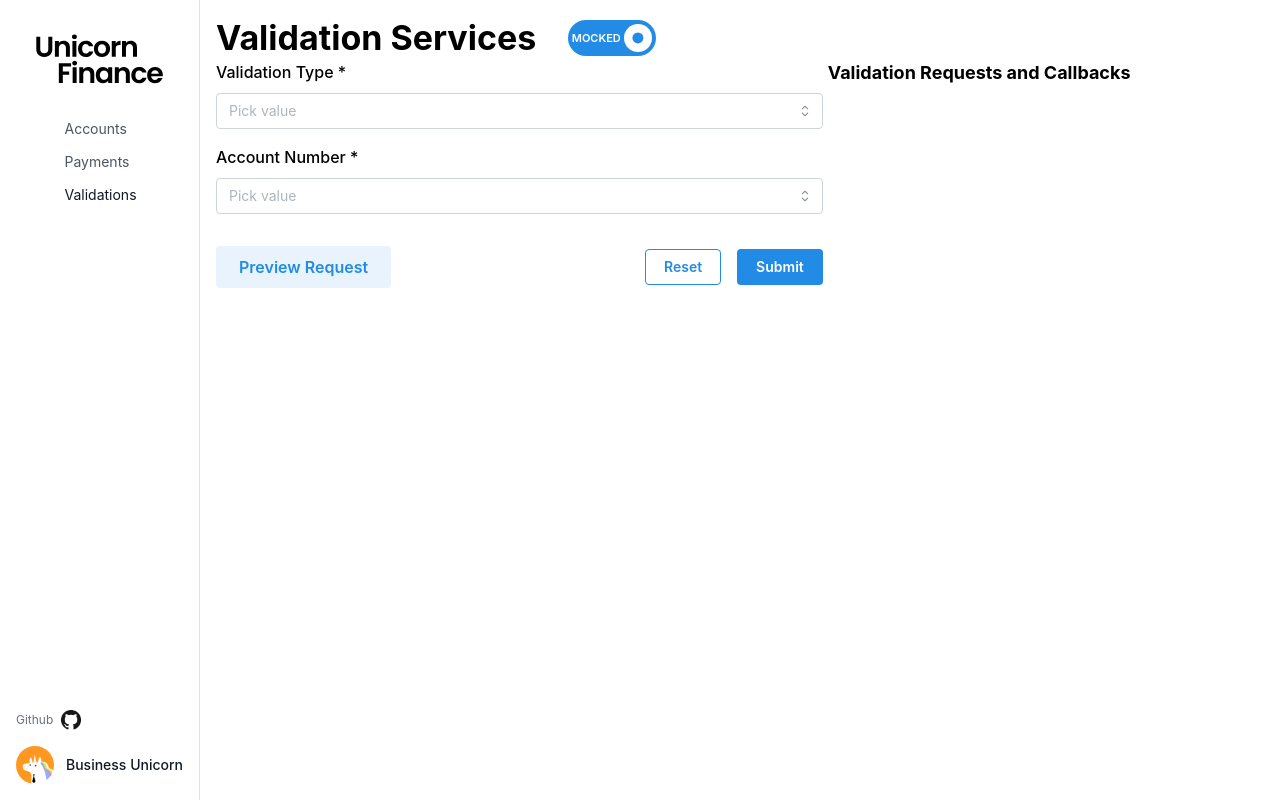
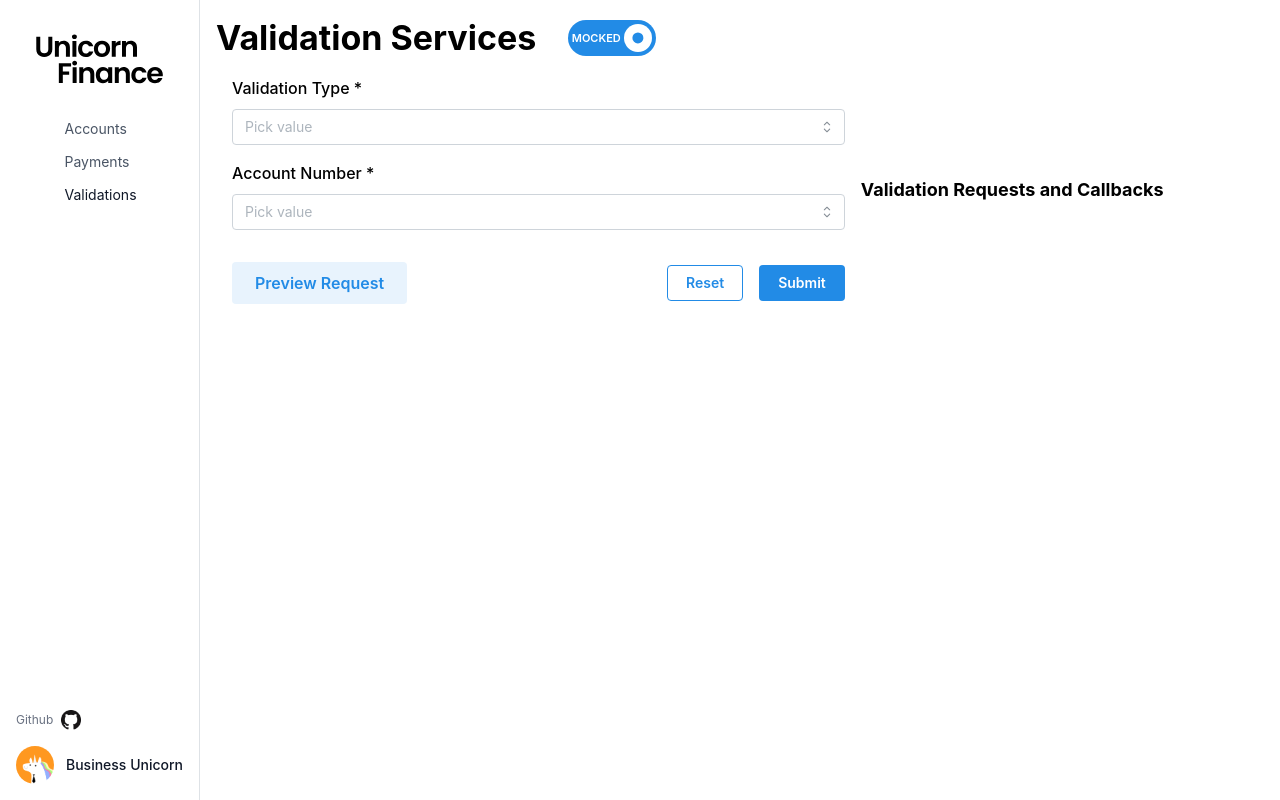
Before and after one commit to jpmorgan-payments/unicorn-finance, a React (Vite) app in the folder app/client/: page /validations in a window 1280 px wide. Built offline with nearby package versions, Linux system fonts and the light colour scheme.

Commit message:
Refactoring the filenames

```diff
--- a/app/client/src/components/layout.tsx
+++ b/app/client/src/components/layout.tsx
@@ -2,9 +2,9 @@ import React from "react";
 import { Outlet } from "react-router-dom";
 import { ErrorBoundary } from "react-error-boundary";
 import JsonDialog from "./json_dialog";
-import { Sidebar } from "./sidebar";
+import { Sidebar } from "../componentsV2/Sidebar";
 import WhatAPI from "./what_api";
-import ErrorFallback from "./error_fallback";
+import ErrorFallback from "../componentsV2/ErrorFallback";
 
 function Layout() {
   return (
--- a/app/client/src/componentsV2/layout.tsx
+++ b/app/client/src/componentsV2/layout.tsx
@@ -1,8 +1,8 @@
 import React, { ReactNode } from "react";
 import { Outlet } from "react-router-dom";
 import { ErrorBoundary } from "react-error-boundary";
-import { Sidebar } from "../components/sidebar";
-import ErrorFallback from "../components/error_fallback";
+import { Sidebar } from "./Sidebar";
+import ErrorFallback from "./ErrorFallback";
 import { AppShell } from "@mantine/core";
 import { useDisclosure } from "@mantine/hooks";
 
@@ -11,7 +11,7 @@ interface LayoutProps {
 }
 
 function Layout({ children }: LayoutProps) {
-  const [mobileOpened, { toggle: toggleMobile }] = useDisclosure();
+  const [mobileOpened] = useDisclosure();
   const [desktopOpened] = useDisclosure(true);
   return (
     <AppShell
--- a/app/client/src/features/validationServices/submitValidationServicesRequest.tsx
+++ b/app/client/src/features/validationServices/submitValidationServicesRequest.tsx
@@ -1,4 +1,4 @@
-import { AVSAccountDetails } from "./validationServicesTypes";
+import { AVSAccountDetails } from "./ValidationServicesTypes";
 
 export async function submitValidationServicesRequest(
   url: string,
--- a/app/client/src/features/validationServices/validationServicesConfig.ts
+++ b/app/client/src/features/validationServices/validationServicesConfig.ts
@@ -1,4 +1,4 @@
-import { AVSAccountDetails } from "./validationServicesTypes";
+import { AVSAccountDetails } from "./ValidationServicesTypes";
 
 export const DEFAULT_ACCOUNT_NUMBERS: AVSAccountDetails[] = [
   {
--- a/app/client/src/features/validationServices/validationServicesInputForm.tsx
+++ b/app/client/src/features/validationServices/validationServicesInputForm.tsx
@@ -2,14 +2,13 @@ import React from "react";
 import { Stack, Button, Group, Box, LoadingOverlay, Code } from "@mantine/core";
 import { useForm } from "@mantine/form";
 import UnicornDropdown from "../submitAndVerifyPayments/formElements/unicornDropdown";
-import { PreviewRequestButton } from "../../components/PreviewRequestButton";
-import { AVSAccountDetails } from "./validationServicesTypes";
+import { AVSAccountDetails } from "./ValidationServicesTypes";
 import {
   DEFAULT_ACCOUNT_NUMBERS,
   VALIDATION_TYPE_OPTIONS,
   ValidationType,
-} from "./validationServicesConfig";
-import { submitValidationServicesRequest } from "./submitValidationServicesRequest";
+} from "./ValidationServicesConfig";
+import { submitValidationServicesRequest } from "./SubmitValidationServicesRequest";
 import { useEnv } from "../../context/EnvContext";
 import { useRequestPreview } from "../../componentsV2/RequestPreviewContext";
 import useSWRMutation from "swr/mutation";
@@ -97,7 +96,7 @@ const ValidationServicesInputForm: React.FC<
   );
 
   return (
-    <Box component="form">
+    <Box component="form" flex={1}>
       <LoadingOverlay
         visible={isMutating}
         zIndex={1000}
--- a/app/client/src/pages/PaymentsPage.tsx
+++ b/app/client/src/pages/PaymentsPage.tsx
@@ -1,8 +1,8 @@
 import React from "react";
 import PaymentForm from "../features/submitAndVerifyPayments/paymentStepperForm";
 import { Grid, Group } from "@mantine/core";
-import Layout from "../componentsV2/layout";
-import EnvironmentSwitcher from "../componentsV2/environmentSwitcher";
+import Layout from "../componentsV2/Layout";
+import EnvironmentSwitcher from "../componentsV2/EnvironmentSwitcher";
 
 const SUPPORTED_PAYMENT_METHODS = ["US-RTP", "SEPA"];
 
--- a/app/client/src/pages/ValidationsPage.tsx
+++ b/app/client/src/pages/ValidationsPage.tsx
@@ -1,8 +1,8 @@
 import React from "react";
-import { Grid, Group, Title } from "@mantine/core";
-import Layout from "../componentsV2/layout";
-import EnvironmentSwitcher from "../componentsV2/environmentSwitcher";
-import ValidationServicesInputForm from "../features/validationServices/validationServicesInputForm";
+import { Box, Flex, Group, Title } from "@mantine/core";
+import Layout from "../componentsV2/Layout";
+import EnvironmentSwitcher from "../componentsV2/EnvironmentSwitcher";
+import ValidationServicesInputForm from "../features/ValidationServices/ValidationServicesInputForm";
 
 const ValidationsPage: React.FC = () => {
   return (
@@ -12,14 +12,19 @@ const ValidationsPage: React.FC = () => {
         <EnvironmentSwitcher />
       </Group>
 
-      <Grid grow gutter={5}>
-        <Grid.Col span={2}>
-          <ValidationServicesInputForm />
-        </Grid.Col>
-        <Grid.Col span="auto">
+      <Flex
+        m="md"
+        w={"100%"}
+        gap="md"
+        justify="space-between"
+        align="center"
+        direction={{ base: "column", sm: "row" }}
+      >
+        <ValidationServicesInputForm />
+        <Box w="40%">
           <Title order={4}>Validation Requests and Callbacks</Title>
-        </Grid.Col>
-      </Grid>
+        </Box>
+      </Flex>
     </Layout>
   );
 };
```
Also changed, not shown: app/client/src/componentsV2/ErrorFallback.tsx (renamed from app/client/src/components/error_fallback.tsx), app/client/src/componentsV2/Sidebar.tsx (renamed from app/client/src/components/sidebar.tsx).
